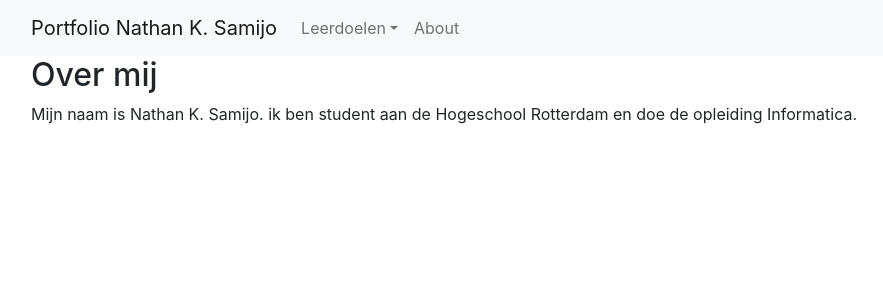
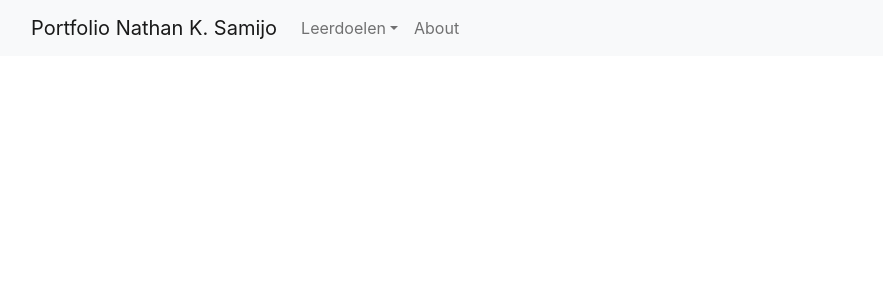
Before and after one commit to Nsamijo/Stage, a React (Create React App) app: page /about in a window 1280 px wide. Shown: the top 300 px of the page, without its empty margins (51-934 px from the left). Built offline with nearby package versions, Linux system fonts and the light colour scheme.

Commit message:
Summary: Changed href
Changes:
- app.jsx: Added Stage

```diff
--- a/src/app.jsx
+++ b/src/app.jsx
@@ -10,7 +10,7 @@ function App() {
                     <Navigation/>
                 <div className="Content">
                     <Switch>
-                        <Route path="/About">
+                        <Route path="/Stage/About">
                             <About/>
                         </Route>
                     </Switch>
```
